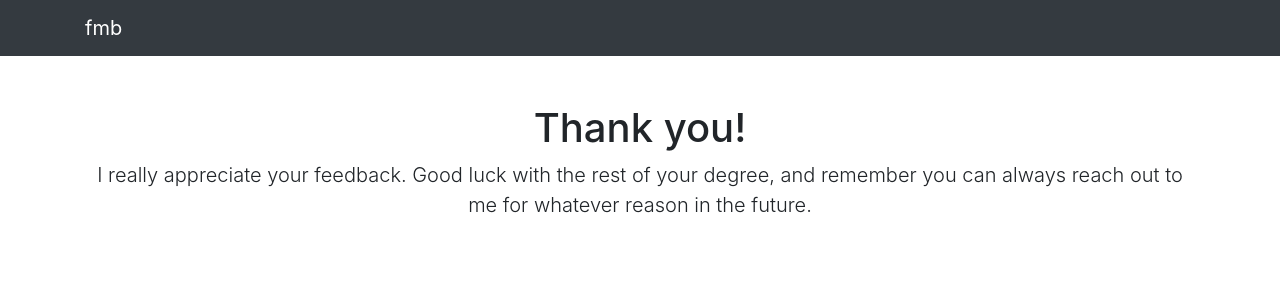
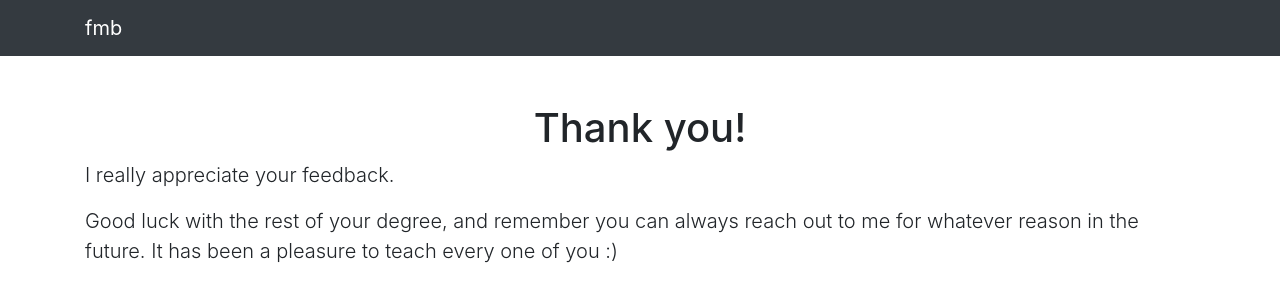
Before and after one commit to finbarberkon/finbarberkon.github.io, a website: page thankyou.html in a window 1280 px wide. Drawn offline with Linux system fonts and the light colour scheme.

Commit message:
lowercase page titles

```diff
--- a/thankyou.html
+++ b/thankyou.html
@@ -8,7 +8,7 @@
   <meta name="description" content="">
   <meta name="author" content="">
 
-  <title>fmb</title>
+  <title>fmb | thank you</title>
 
   <!-- Bootstrap core CSS -->
   <link href="vendor/bootstrap/css/bootstrap.min.css" rel="stylesheet">
@@ -50,7 +50,10 @@
     <div class="row">
       <div class="col-lg-12 text-center">
         <h1 class="mt-5">Thank you!</h1>
-        <p class="lead">I really appreciate your feedback. Good luck with the rest of your degree, and remember you can always reach out to me for whatever reason in the future.</p>
+      </div>
+      <div class="col-lg-12 text-left">
+        <p class="lead">I really appreciate your feedback.</p>
+        <p class="lead">Good luck with the rest of your degree, and remember you can always reach out to me for whatever reason in the future. It has been a pleasure to teach every one of you :)</p>
       </div>
     </div>
   </div>
```
Also changed, not shown: feedback.html (+1 -1 lines).
